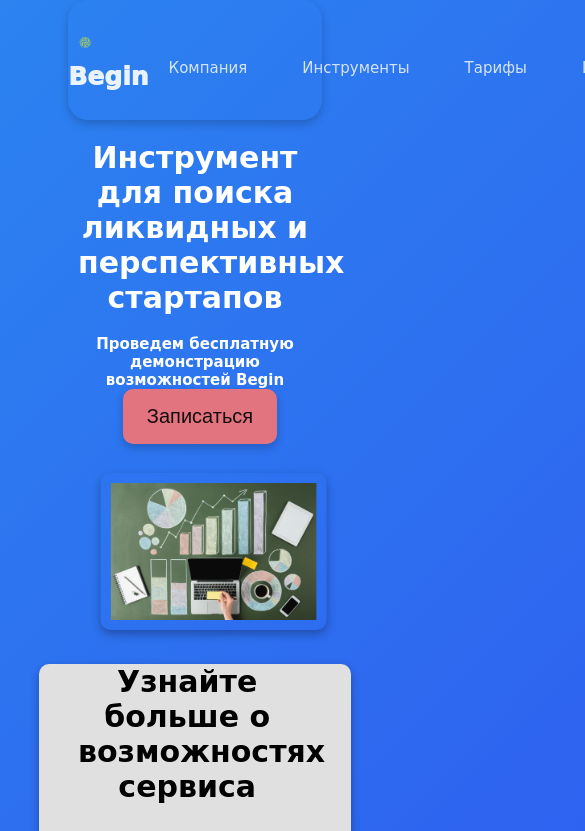
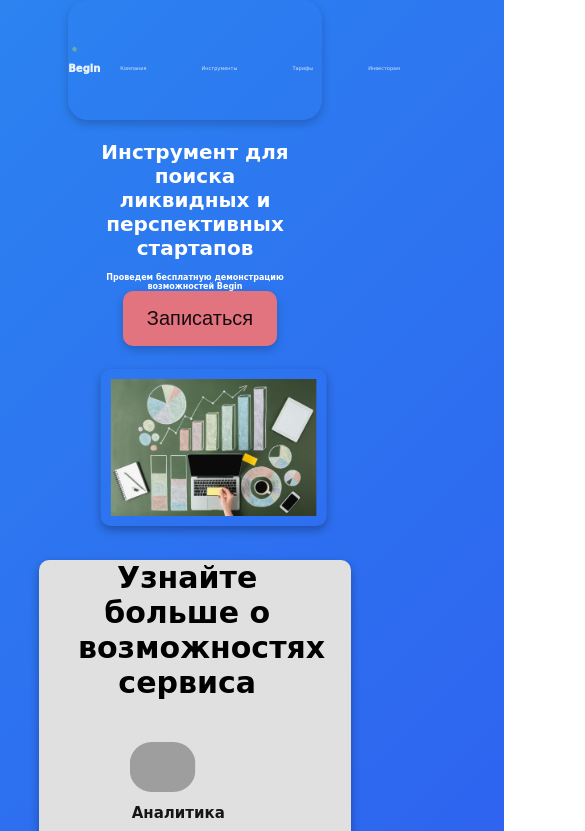
Before and after one commit to JobStop1/term_2, a plain HTML site: page index.html in a window 390 px wide. Shown: the top 831 px of the page, 585 px wide, since content can reach past the window. Drawn offline with Linux system fonts and the light colour scheme; grey boxes are pictures that could not be loaded.

Commit message:
Update adaptive.css

```diff
--- a/adaptive.css
+++ b/adaptive.css
@@ -28,3 +28,34 @@
 		transform: translate(0%, 0%);
 	}
 }
+
+@media only screen and (max-width: 760px ) {
+	h3 {
+		font-size: 30px;
+	}
+
+	p {
+		font-size: 10 px;
+	}
+	.navbar-menu li a {
+		font-size: 5px;
+	}
+	.navbar-brand a {
+		font-size: 10px;
+	}
+	h1 {
+		font-size: 20px;
+	}
+	h2{
+		font-size: 8px;
+	}
+	.opportunity .opportunity_Box .opportunity_1 a{
+		font-size: 15px;
+	}
+	.Feedback .conteiner .conteiner_1 a{
+		font-size: 20px;
+	}
+	.navbar-brand a {
+		transform: translate(0%, 0%);
+	}
+}
```
